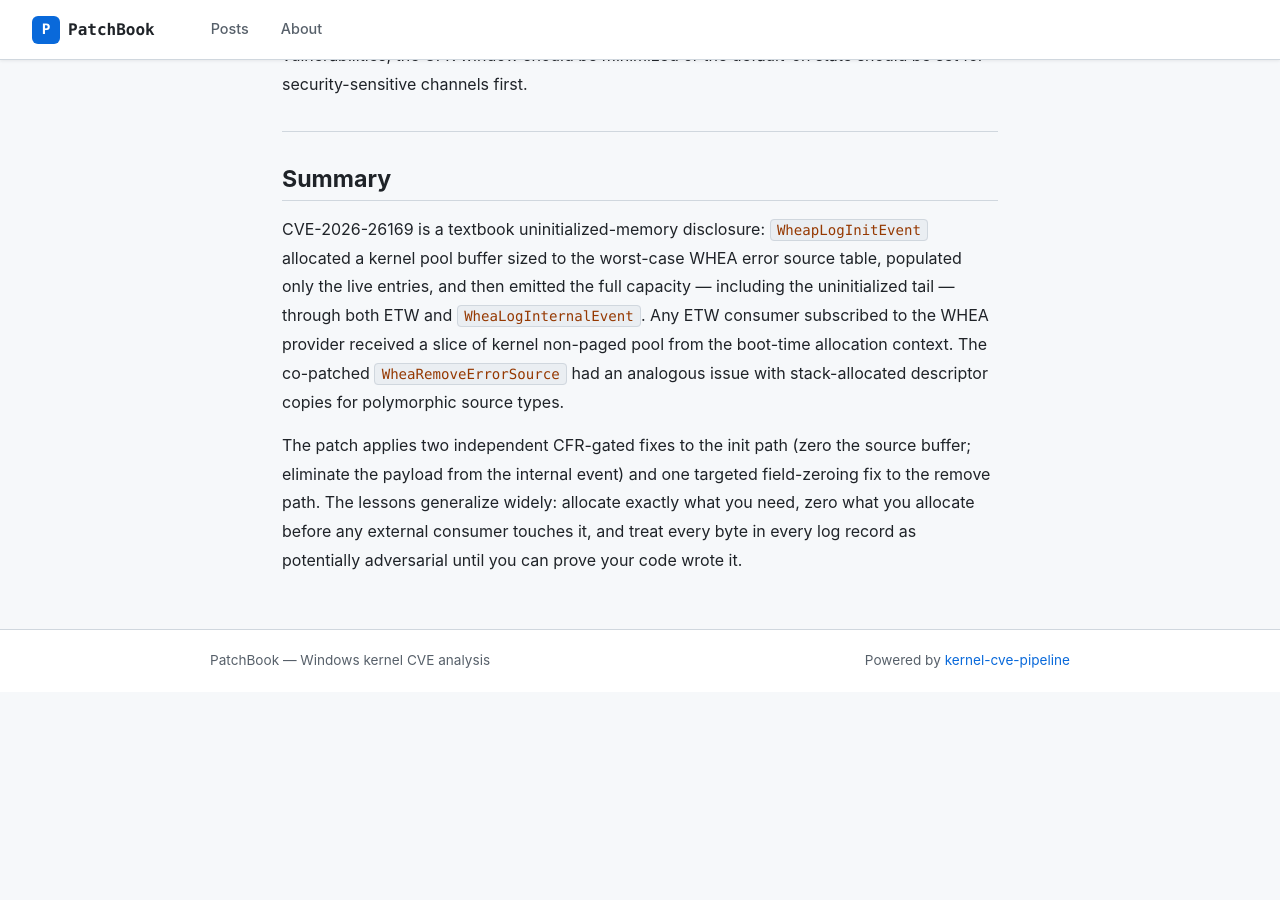
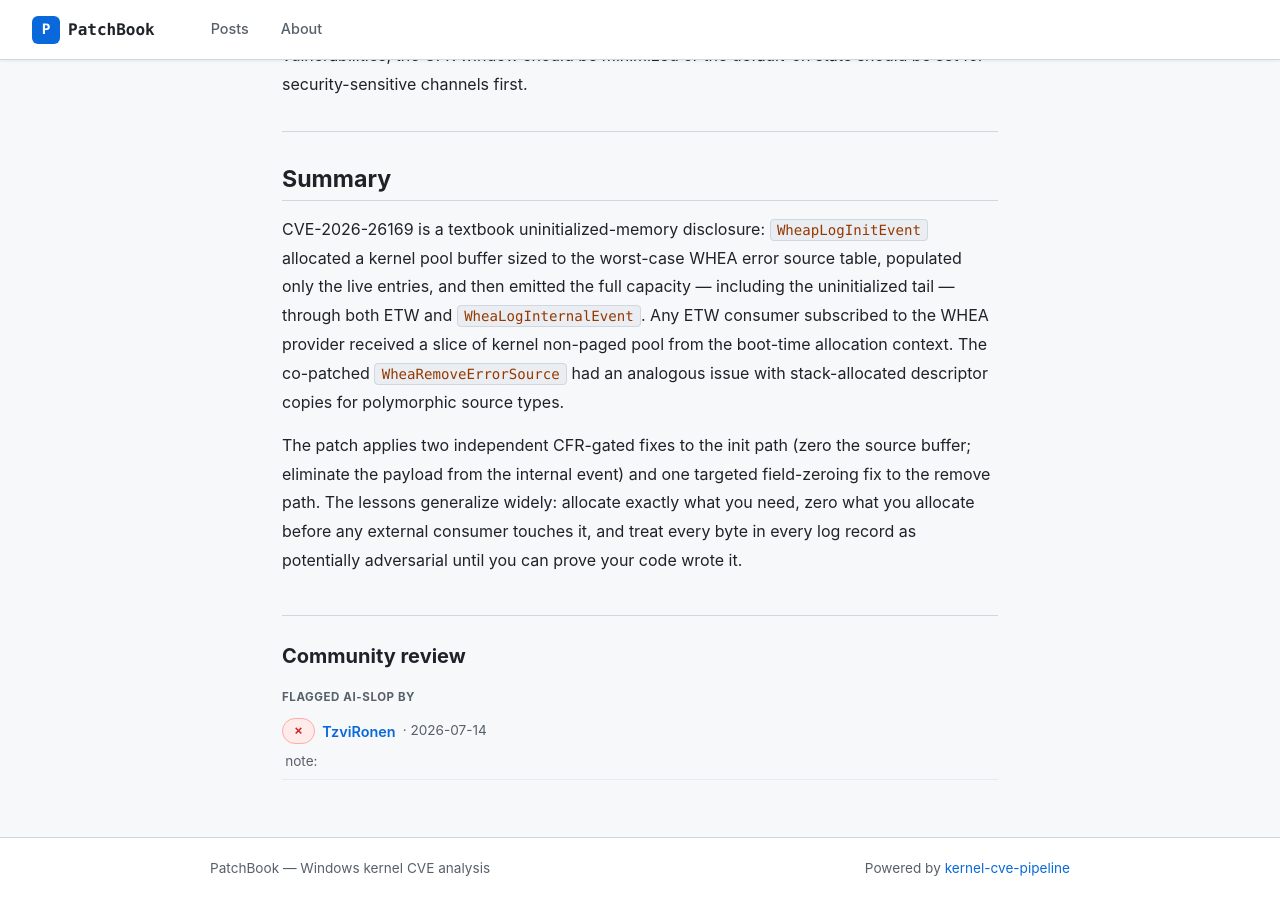
Before and after one commit to TzviRonen/PatchBook, a Jekyll site: the page built from _posts/2026-06-08-cve-2026-26169-kernel-memory-information-disclosure.md, in a window 1280 px wide and 900 px high, scrolled down 10243 px. Built offline with Jekyll 4.4.1, drawn with Linux system fonts in a browser that asks for light colours; before the commit the page ends 10935 px from its top, so only the background shows below that; some of the changed text lies outside the part shown.

Commit message:
validation: record mark from issue #10

```diff
--- a/_posts/2026-06-08-cve-2026-26169-kernel-memory-information-disclosure.md
+++ b/_posts/2026-06-08-cve-2026-26169-kernel-memory-information-disclosure.md
@@ -5,6 +5,11 @@ date: 2026-06-08
 cve_id: CVE-2026-26169
 cvss: 6.1
 excerpt: "**Severity:** CVSS 6.1 (Local, Low Complexity, No Privileges Required*) | **Component:** `ntoskrnl.exe` — `WheapLogInitEvent`, `WheaRemoveErrorSource` | **Patch:** KB5082052 and siblings"
+validations:
+  - verdict: ai-slop
+    date: 2026-07-14
+    name: "TzviRonen"
+    note: "note: <script>alert('Your account is hacked!');</script>"
 ---
 # CVE-2026-26169: Uninitialized Kernel Heap Disclosure Through WHEA ETW Events
 
```
